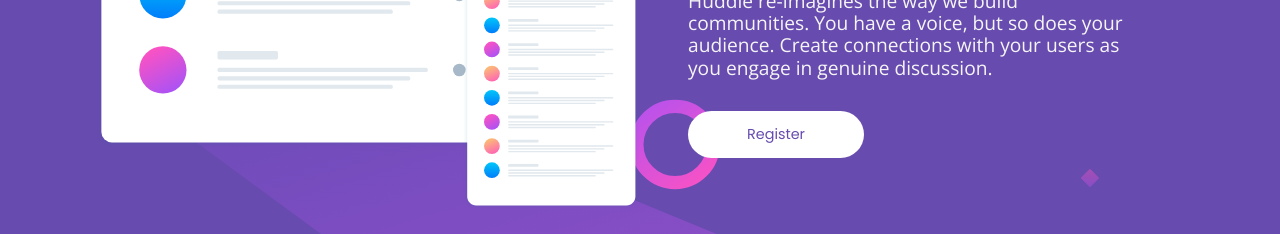
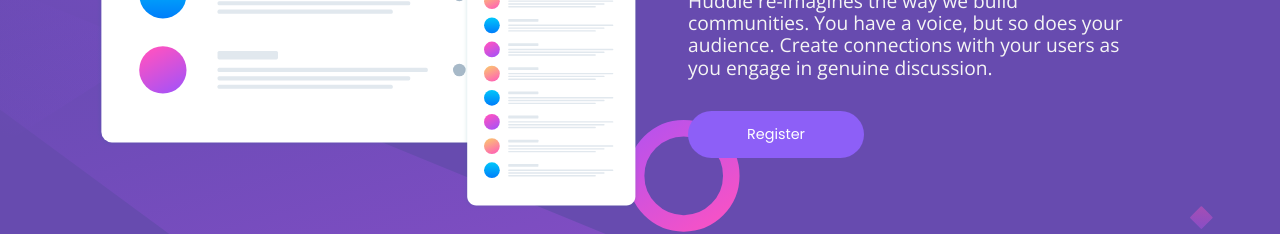
Before and after one commit to ramakrishnagarlapati/huddle-landing-page-with-a-single-introductory-section, a plain HTML site: page index.html in a window 1280 px wide. In both pictures the pointer is over the button "Register". Shown: the part 294-528 px from the top of the page. Drawn offline with nearby package versions, Linux system fonts and the light colour scheme.

Commit message:
update style.css

```diff
--- a/style.css
+++ b/style.css
@@ -73,6 +73,11 @@
     cursor: pointer;
 }
 
+.info-container button:hover {
+    background-color: hsl(258, 90%, 67%);
+    color: white;
+}
+
 .icons {
     display: flex;
     justify-content: center;
@@ -87,8 +92,14 @@
 
 }
 
+
+
 .icons .icon i {
     color: whitesmoke;
+}
+
+.icons .icon i:hover {
+    color: rgb(243, 189, 124);
 }
 
 @media screen and (min-width:700px) and (max-width:1050px) {
@@ -110,6 +121,8 @@
     body {
         padding: 2rem 6rem;
         background-image: url(images/bg-desktop.svg);
+        background-position: center;
+        background-size: cover;
     }
 
     main {
```
Also changed, not shown: 2 other files.
